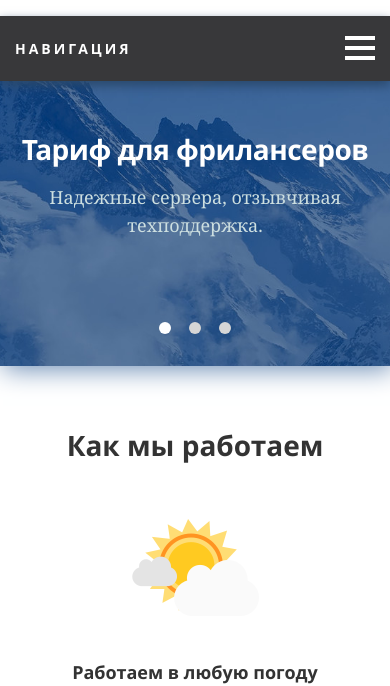
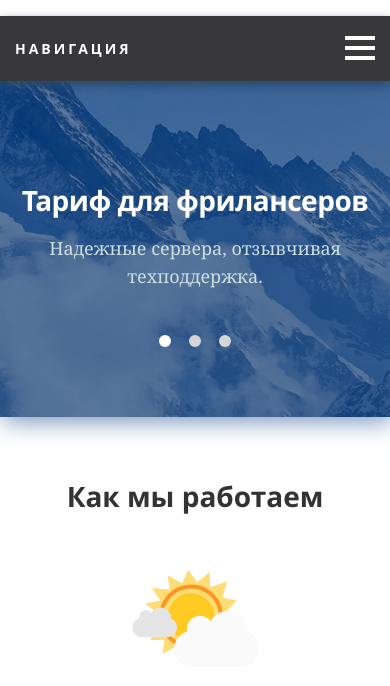
Before and after one commit to javafvr/apollo, a website: page pug/index.pug in a window 390 px wide. Shown: the part 168-854 px from the top of the page. Drawn offline with nearby package versions, Linux system fonts and the light colour scheme; files that its build step writes are made by us from their sources; files whose address does not match are found by name.

Commit message:
fix bugz

```diff
--- a/less/sections/_slider.less
+++ b/less/sections/_slider.less
@@ -1,5 +1,5 @@
 .slider{
-	padding-top: 49px;
+	padding-top: 100px;
 	padding-bottom: 127px;
 	background-image: url('../img/background/slider-bg.jpg');
 	background-repeat: no-repeat;
@@ -11,15 +11,6 @@
 	-webkit-box-shadow: 3px 3px 25px 0px #688ab3;
 	        box-shadow: 3px 3px 25px 0px #688ab3;
 
-	@media (min-width:768px){
-		padding-top: 70px;
-		padding-bottom: 93px;
-	}
-
-	@media (min-width:992px){
-		padding-top: 100px;
-		padding-bottom: 127px;
-	}
 }
 
 .slider__title{
@@ -30,7 +21,7 @@
 	letter-spacing: -0.5px;
 	font-weight: 700;
 
-	@media (min-width:992px){
+	@media (min-width:1200px){
 		font-size: 32px;
 		line-height: 42px;
 	}
@@ -42,7 +33,7 @@
 	line-height: 28px;
 	color: #cddfe0;
 
-	@media (min-width:992px){
+	@media (min-width:1200px){
 		font-size: 22px;
 		line-height: 32px;
 
--- a/less/sections/_top-slider-theme.less
+++ b/less/sections/_top-slider-theme.less
@@ -31,13 +31,9 @@
 
 .owl-carousel .owl-dots{
   position: absolute;
-  bottom: -100px;
+  bottom: -62px;
+  text-align: center;
   width: 100%;
-  text-align: center;
-
-  @media (min-width:768px){
-    bottom: -65px;
-  }
 }
 
 .owl-carousel .owl-dots .owl-dot {
```
Also changed, not shown: docs/_navigation.html (added, +16 -0 lines), docs/css/main.css.
